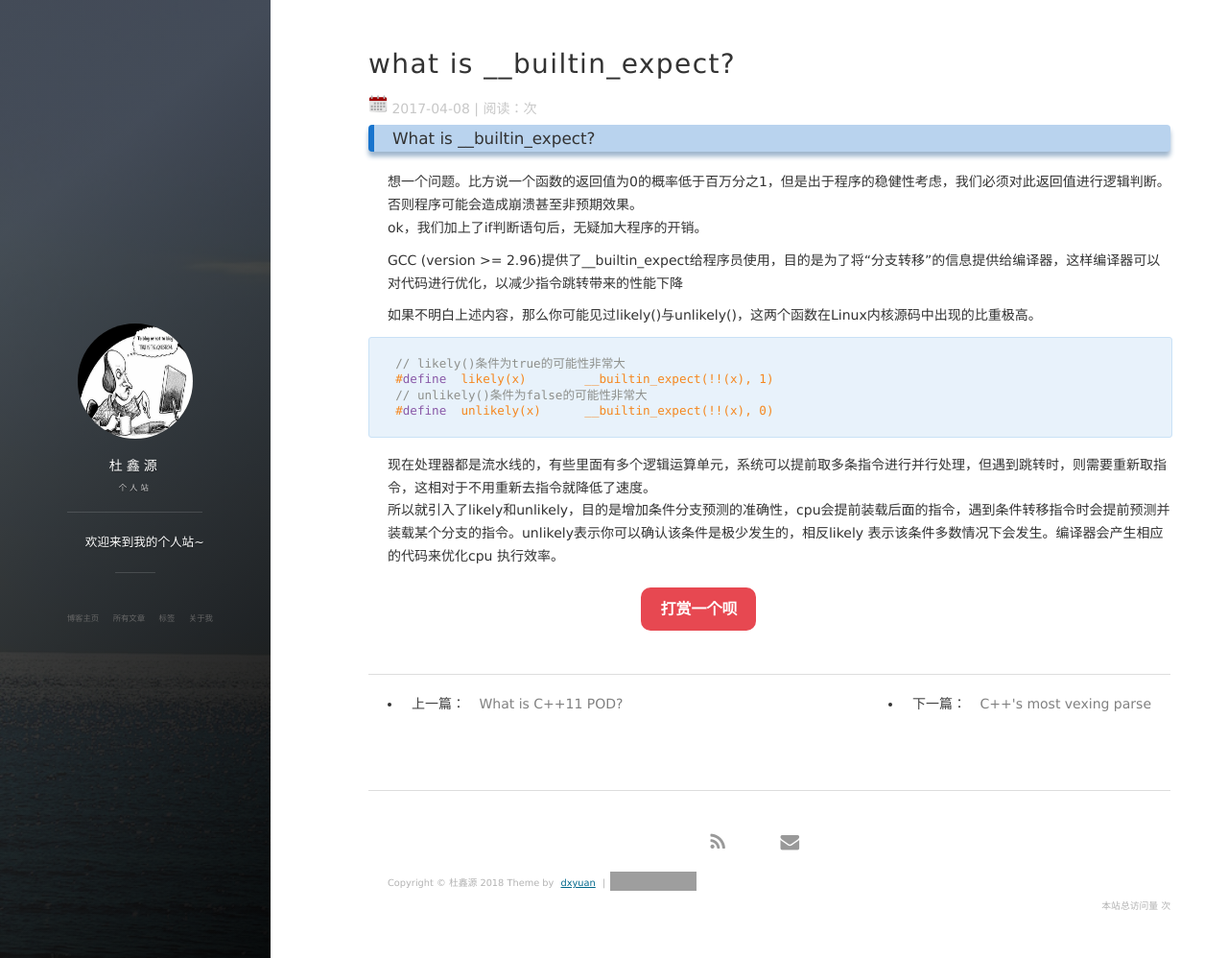
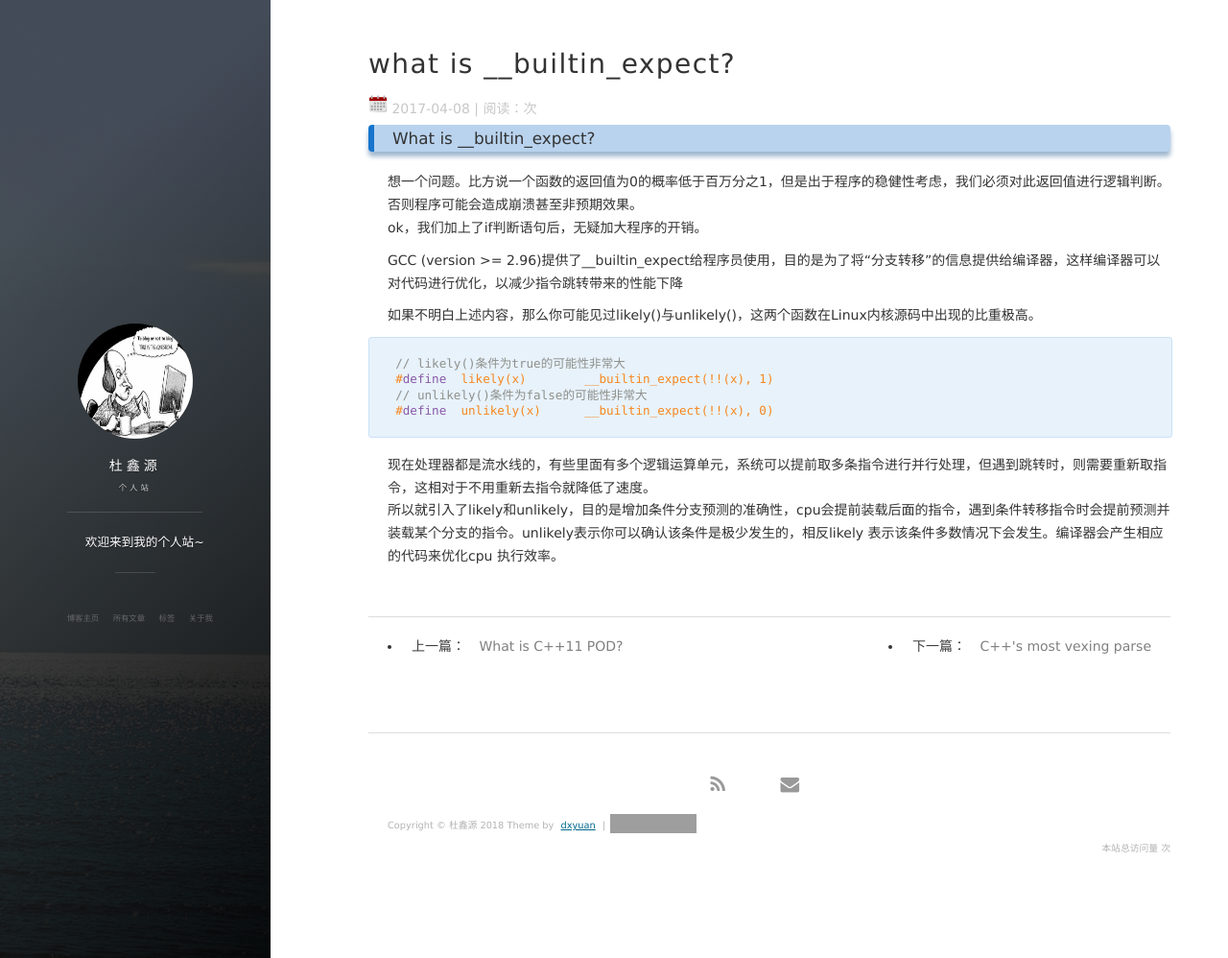
Before and after one commit to Dxyuan/Dxyuan.github.io, a Jekyll site: the page built from _posts/2017-04-08-cpp11-builtin_expect.markdown, in a window 1280 px wide and 998 px high. Shown: the whole window at 96% size. Built offline with Jekyll 4.4.1, drawn with Linux system fonts in a browser that asks for light colours; nearby versions of some CDN libraries; comment, search, counter and statistics services are not loaded; grey boxes are pictures that could not be loaded.

Commit message:
Update new-old.html
remove Reward function

```diff
--- a/_includes/new-old.html
+++ b/_includes/new-old.html
@@ -1,6 +1,6 @@
 <section>
 
-            <div class="content-play">
+            <!--div class="content-play">
               <p><a href="javascript:void(0)" onclick="dashangToggle()" class="dashang" title="打赏，支持一下">打赏一个呗</a></p>
               <div class="hide_box-play"></div>
               <div class="shang_box-play">
@@ -33,7 +33,7 @@
               $(".hide_box-play").fadeToggle();
               $(".shang_box-play").fadeToggle();
             }
-            </script>
+            </script-->
 
             <div style="text-align:center;margin:50px 0; font:normal 14px/24px 'MicroSoft YaHei';"></div>
 
```
